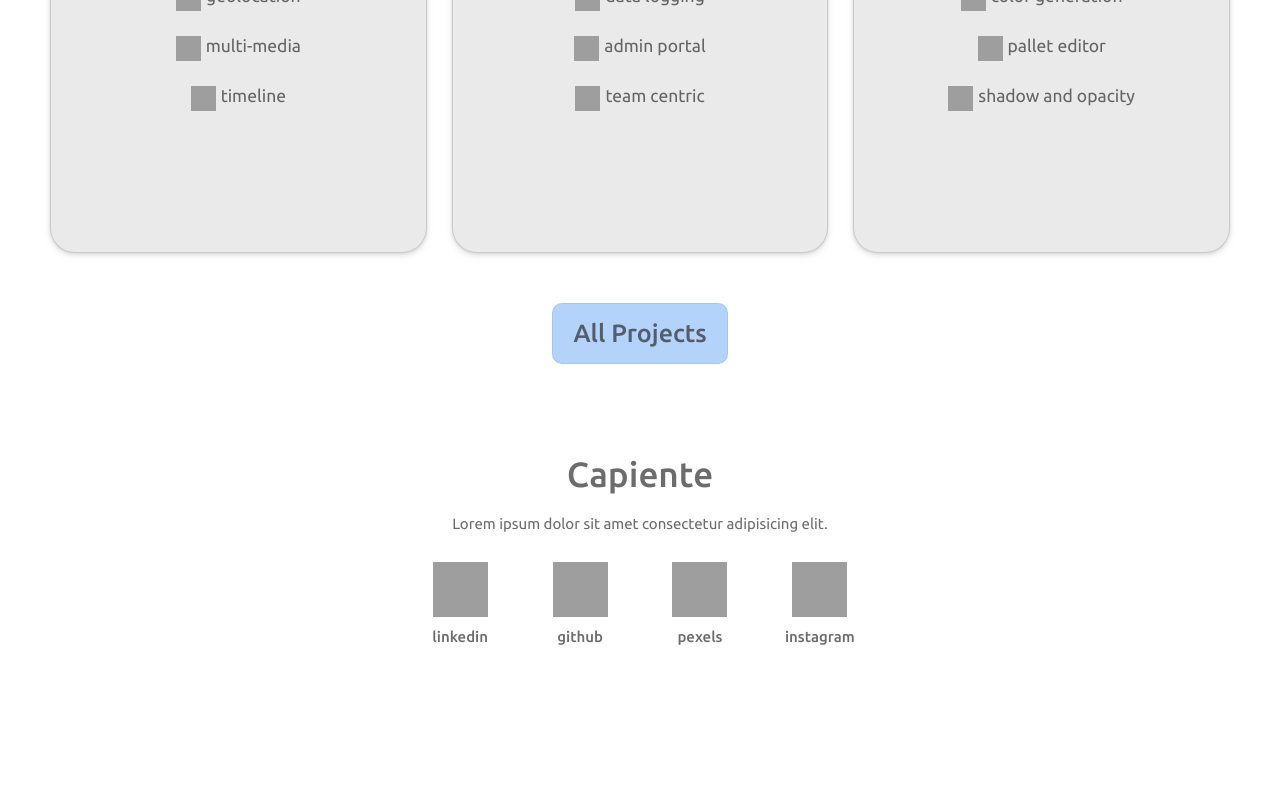
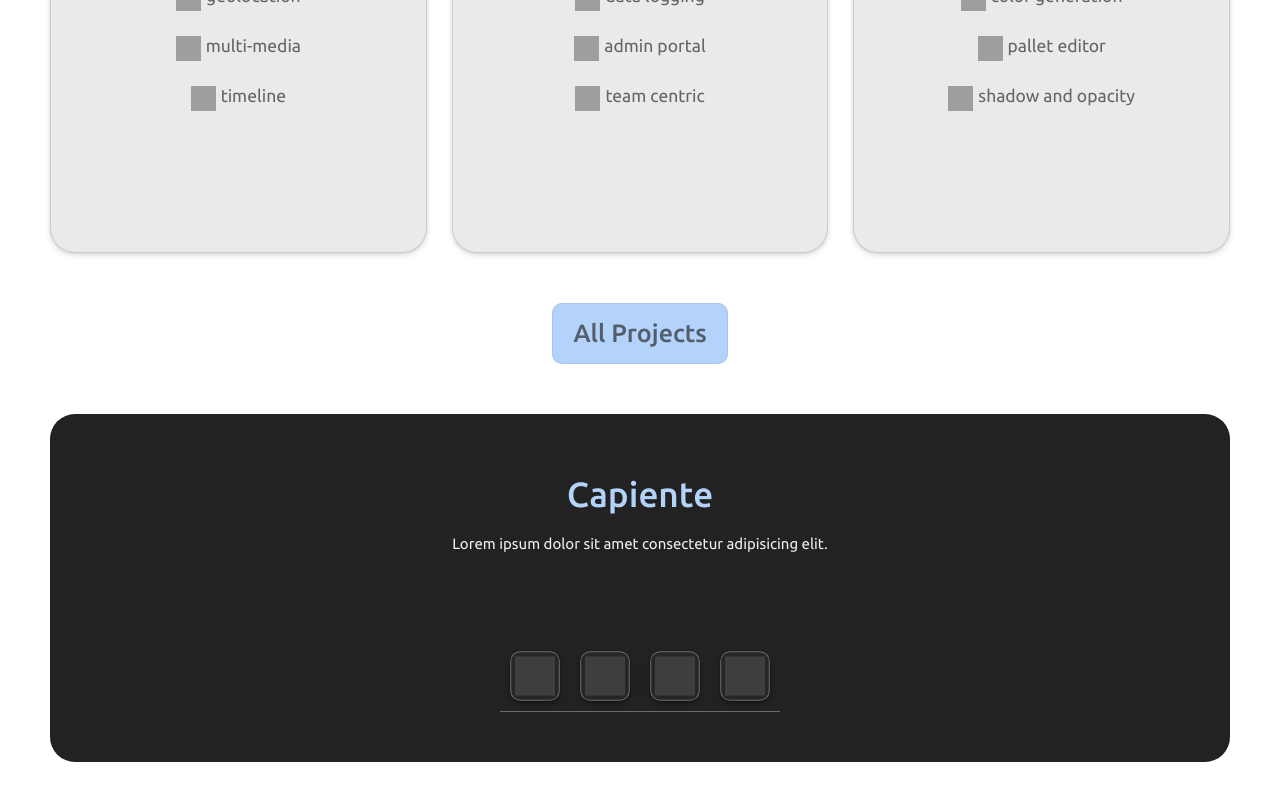
Before and after one commit to DylanSchiff/phuggit-proto, a React (Create React App) app: page / in a window 1280 px wide. Shown: the part 1596-2396 px from the top of the page. Before the commit the page ends 2341 px from the top, so only its background shows below. Built offline with nearby package versions, Linux system fonts and the light colour scheme; grey boxes are pictures that could not be loaded.

Commit message:
timetorefactorlul

```diff
--- a/src/App.jsx
+++ b/src/App.jsx
@@ -1,13 +1,16 @@
 import styled from "styled-components";
 // import PopBackground from "./components/pop/pop-background.component";
 // import PopDisplay from "./components/pop/pop-display.component";
-// import PopTray from "./components/pop/pop-tray.component";
+import PopTray from "./components/pop/pop-tray.component";
 import splashimage from "./components/images/light.svg";
 import ship from "./components/images/ship.svg";
 import circleone from "./components/images/circleone.svg";
 import circletwo from "./components/images/circletwo.svg";
 import circlethree from "./components/images/circlethree.svg";
-import { useState } from "react";
+import { useContext, useState } from "react";
+// import Pop from "./components/pop/pop.component";
+import { PopContext } from "./components/pop/pop.context";
+// import { POPS } from "./components/pop/POPDATA";
 
 const AppContainer = styled.div`
     min-height: 100vh;
@@ -556,62 +559,148 @@ const AdditionalProjectsButton = styled.div`
 //////////////////////////////////////////////////////////////////////
 
 const ContactBox = styled.div`
-    padding: 30px 0;
+    border-radius: 25px;
+    padding: 50px 0;
     flex: 1;
     width: 100%;
     display: flex;
     flex-flow: column nowrap;
     align-items: center;
     justify-content: center;
+    background-color: var(--main-002);
 `;
 const ContactHeading = styled.span`
     font-size: 35px;
     font-weight: 500;
     padding: 10px 0;
+    color: var(--accent-001);
 `;
 const ContactSubheading = styled.span`
     font-size: 15px;
     font-weight: 400;
     padding: 10px 0;
     text-align: center;
+    color: var(--white-003);
 `;
-const ContactIcons = styled.div`
-    padding: 20px;
-    display: grid;
-    grid-template-columns: repeat(4, 1fr);
-    align-items: center;
-    justify-items: center;
-    grid-gap: 50px;
-    @media only screen and (max-width: 600px) {
-        grid-template-columns: repeat(2, 1fr);
+// const PopTrayContainer = styled.div`
+//     min-height: 100px;
+//     max-height: 100px;
+//     z-index: 999;
+//     bottom: 20px;
+//     display: flex;
+//     justify-content: center;
+//     align-items: flex-end;
+//     border-bottom: 0.5px solid #ffffff55;
+//     padding: 20px 0 10px 0;
+// `;
+// const PopAndTabs = styled.div`
+//     display: flex;
+//     flex-flow: column nowrap;
+//     justify-content: center;
+//     align-items: center;
+// `;
+const ContactButton = styled.div`
+    margin-top: 30px;
+    cursor: pointer;
+    border-radius: 10px;
+    transition: 111ms linear;
+    user-select: none;
+    color: var(--white-001);
+    font-size: 20px;
+    font-weight: 600;
+    text-transform: uppercase;
+    border: 1px solid var(--fade-002);
+    background-color: var(--white-001);
+    padding: 10px 20px;
+    color: var(--accent-004);
+    &:hover {
+        color: var(--accent-001);
+        box-shadow: 0 1px 3px #0001, 0 2px 5px #0001, 0 3px 8px #2221;
+    }
+    @media only screen and (max-width: 1000px) {
+        font-size: 15px;
+        border: 1px solid var(--fade-002);
+        background-color: var(--white-001);
+        padding: 10px 20px;
+        color: var(--accent-004);
+        margin-bottom: 20px;
     }
 `;
-const ContactIcon = styled.div`
-    display: flex;
-    flex-flow: column nowrap;
-    align-items: center;
-    justify-content: center;
-`;
-const ContactIconImageContainer = styled.div`
-    display: flex;
-    align-items: center;
-    justify-content: center;
-    height: 55px;
-    width: 55px;
-`;
-const ContactIconImage = styled.img`
-    height: 55px;
-    width: 55px;
-`;
-const ContactIconHeadingContainer = styled.div`
-    margin-top: 10px;
-`;
-const ContactIconHeading = styled.span`
-    font-size: 15px;
-    font-weight: 500;
-`;
-const ContactButton = styled.div``;
+// const PopContainer = styled.div`
+//     margin: 0 10px;
+//     user-select: none;
+//     position: relative;
+//     transform-style: preserve-3d;
+//     perspective: 10px;
+//     background-color: #e9f1f605;
+//     outline: none;
+//     border-radius: 10px;
+//     min-height: 50px;
+//     min-width: 50px;
+//     max-height: 50px;
+//     max-width: 50px;
+//     box-shadow: ${({ popShadow }) => popShadow};
+//     overflow: hidden;
+//     display: flex;
+//     justify-content: center;
+//     align-items: center;
+//     border: 0.5px solid #ffffff55;
+//     cursor: pointer;
+//     transition: 500ms cubic-bezier(0.79, 0.51, 0.43, 0.92);
+//     transform: scale(0.99) ${({ popMovement }) => popMovement};
+//     &:active {
+//         transform: scale(0.9) ${({ popMovement }) => popMovement};
+//     }
+// `;
 
+// const PopHolographic = styled.div`
+//     position: absolute;
+//     max-height: 300px;
+//     max-width: 300px;
+//     min-height: 300px;
+//     min-width: 300px;
+//     background: linear-gradient(
+//         145deg,
+//         transparent 38%,
+//         #ffffff33 40%,
+//         #add8e633 45%,
+//         #ffffff33 50%,
+//         transparent 52%
+//     );
+//     transform: ${({ holographicMovement }) => holographicMovement};
+//     pointer-events: none;
+//     transition: 500ms cubic-bezier(0.79, 0.51, 0.43, 0.92);
+// `;
+
+// const PopImageContainer = styled.div`
+//     position: static;
+//     min-height: 40px;
+//     min-width: 40px;
+//     max-height: 40px;
+//     max-width: 40px;
+//     pointer-events: none;
+//     display: flex;
+//     justify-content: center;
+//     align-items: center;
+//     /* border-radius: 50%; */
+//     /* background-color: lightblue; */
+//     opacity: ${({ opac }) => opac};
+//     transition: 500ms cubic-bezier(0.79, 0.51, 0.43, 0.92);
+// `;
+
+// const PopImage = styled.img`
+//     /* min-height: 30px;
+//     min-width: 30px;
+//     max-height: 30px;
+//     max-width: 30px; */
+//     min-height: 40px;
+//     min-width: 40px;
+//     max-height: 40px;
+//     max-width: 40px;
+//     object-fit: cover;
+//     user-select: none;
+//     transition: 500ms cubic-bezier(0.79, 0.51, 0.43, 0.92);
+// `;
 //////////////////////////////////////////////////////////////////////
 //////////////////////////////////////////////////////////////////////
 
@@ -720,42 +809,38 @@ const cards = [
     },
 ];
 
-const contactIcons = [
-    {
-        id: "1",
-        heading: "linkedin",
-        imageUrl: "https://www.svgrepo.com/show/70809/linkedin.svg",
-    },
-    {
-        id: "2",
-        heading: "github",
-        imageUrl: "https://www.svgrepo.com/show/341847/github.svg",
-    },
-    {
-        id: "3",
-        heading: "pexels",
-        imageUrl:
-            "https://cdn.dribbble.com/users/3027576/avatars/normal/5fa423ee11a1e0d7b32815eb8397512c.png?1594056145",
-    },
-    {
-        id: "4",
-        heading: "instagram",
-        imageUrl: "https://www.svgrepo.com/show/13639/instagram.svg",
-    },
-];
+// const unmovedHolographic = "translate(-90px, -90px)";
+// const movedHolographic = "translate(90px, 90px)";
+
+// const unmovedPop = "translate( 0px , 0px )";
+// const movedPop = "translate( -0px , -20px )";
+
+// const unmovedShadow =
+//     "0 1px 3px #00000044, 0 2px 5px #00000033, 0 3px 8px #00000022, 0 0px 0px #00000011, 0 0px 0px #00000011, inset 0 0px 0px #00000011, inset 0 0px 0px #00000011, inset 0 0px 0px #00000011, inset 0 0px 0px #00000011, inset 0 0px 0px #00000011";
+// const movedShadow =
+//     "0 1px 3px #b1ccf755, 0 2px 5px #b1ccf799, 0 3px 8px #b1ccf799, 0 5px 11px #b1ccf733, 0 8px 15px #b1ccf733, inset 0 1px 3px #b1ccf711, inset 0 2px 5px #b1ccf707, inset 0 3px 8px #b1ccf707, inset 0 5px 11px #b1ccf705, inset 0 8px 15px #b1ccf705";
+
+// const unmovedOpacity = "0.2";
+// const movedOpacity = "0.8";
 
 const App = () => {
     const [additionalProjectsVisible, setAdditionalProjectsVisible] =
         useState("none");
     const toggleAdditionalProjectsVisible = () =>
         setAdditionalProjectsVisible(!additionalProjectsVisible);
+    const { currentPop } = useContext(PopContext);
+    // const togglePop = (pop) => {
+    //     if (currentPop === pop) {
+    //         setCurrentPop(null);
+    //         // setCurrentPopDisplay(null);
+    //         // } else if (pop.tabs.length > 0) {
+    //         //     setCurrentPop(pop);
+    //     } else {
+    //         setCurrentPop(pop);
+    //         // setCurrentPopDisplay(pop.fallbackTab.element);
+    //     }
+    // };
     return (
-        // <AppContents>
-        //     <PopTray />
-        //     <PopDisplay />
-        //     <PopBackground />
-        // </AppContents>
-
         <>
             <AppNavbar backgroundimage={`url(${ship})`}>
                 <NavLogoContainer>
@@ -881,24 +966,10 @@ const App = () => {
                             Lorem ipsum dolor sit amet consectetur adipisicing
                             elit.
                         </ContactSubheading>
-                        <ContactIcons>
-                            {contactIcons.map((icon) => {
-                                const { id, heading, imageUrl } = icon;
-                                return (
-                                    <ContactIcon key={id}>
-                                        <ContactIconImageContainer>
-                                            <ContactIconImage src={imageUrl} />
-                                        </ContactIconImageContainer>
-                                        <ContactIconHeadingContainer>
-                                            <ContactIconHeading>
-                                                {heading}
-                                            </ContactIconHeading>
-                                        </ContactIconHeadingContainer>
-                                    </ContactIcon>
-                                );
-                            })}
-                        </ContactIcons>
-                        <ContactButton></ContactButton>
+                        <PopTray />
+                        {currentPop && (
+                            <ContactButton>{`Go to : ${currentPop.heading}`}</ContactButton>
+                        )}
                     </ContactBox>
                 </AppCardsContainer>
             </AppContainer>
--- /dev/null
+++ b/src/components/pop/POPDATA.jsx
@@ -0,0 +1,27 @@
+export const POPS = [
+    {
+        id: "linkedin-pop",
+        heading: "linkedin",
+        isClicked: false,
+        imageUrl: "https://www.svgrepo.com/show/70809/linkedin.svg",
+    },
+    {
+        id: "github-pop",
+        heading: "github",
+        isClicked: false,
+        imageUrl: "https://www.svgrepo.com/show/341847/github.svg",
+    },
+    {
+        id: "pexels-pop",
+        heading: "pexels",
+        isClicked: false,
+        imageUrl:
+            "https://cdn.dribbble.com/users/3027576/avatars/normal/5fa423ee11a1e0d7b32815eb8397512c.png?1594056145",
+    },
+    {
+        id: "instagram-pop",
+        heading: "instagram",
+        isClicked: false,
+        imageUrl: "https://www.svgrepo.com/show/13639/instagram.svg",
+    },
+];
--- a/src/components/pop/pop-tray.component.jsx
+++ b/src/components/pop/pop-tray.component.jsx
@@ -1,12 +1,14 @@
 import { useContext } from "react";
 import styled from "styled-components";
-import PopTabs from "./pop-tabs.component";
+// import PopTabs from "./pop-tabs.component";
 import Pop from "./pop.component";
 import { PopContext } from "./pop.context";
-import { POPS } from "./POP_DATA";
+import { POPS } from "./POPDATA";
 
 const PopTrayContainer = styled.div`
-    position: absolute;
+    /* position: absolute; */
+    min-height: 150px;
+    min-height: 150px;
     z-index: 999;
     bottom: 20px;
     display: flex;
@@ -15,32 +17,36 @@ const PopTrayContainer = styled.div`
     border-bottom: 0.5px solid #ffffff55;
     padding: 20px 0 10px 0;
 `;
-const PopAndTabs = styled.div`
-    display: flex;
-    flex-flow: column nowrap;
-    justify-content: center;
-    align-items: center;
-`;
+// const PopAndTabs = styled.div`
+//     display: flex;
+//     flex-flow: column nowrap;
+//     justify-content: center;
+//     align-items: center;
+// `;
 const PopTray = () => {
     const { currentPop } = useContext(PopContext);
     return (
         <PopTrayContainer>
             {POPS &&
                 POPS.map((pop) => {
-                    const { id, tabs } = pop;
+                    const {
+                        id,
+                        // tabs
+                    } = pop;
                     return (
-                        <PopAndTabs key={id}>
-                            <PopTabs
-                                tabs={tabs}
-                                isSelected={
-                                    currentPop
-                                        ? currentPop.id === id
-                                            ? true
-                                            : false
-                                        : false
-                                }
-                            />
+                        // <PopAndTabs key={id}>
+                        //     <PopTabs
+                        //         tabs={tabs}
+                        //         isSelected={
+                        //             currentPop
+                        //                 ? currentPop.id === id
+                        //                     ? true
+                        //                     : false
+                        //                 : false
+                        //         }
+                        //     />
                         <Pop
+                            key={id}
                             pop={pop}
                             isSelected={
                                 currentPop
@@ -50,7 +56,7 @@ const PopTray = () => {
                                     : false
                             }
                         ></Pop>
-                        </PopAndTabs>
+                        // </PopAndTabs>
                     );
                 })}
         </PopTrayContainer>
```
Also changed, not shown: src/components/pop/POP_DATA.jsx (+45 -45 lines), src/components/pop/pop.component.jsx (+9 -6 lines). Lines whose indentation alone changed are shown as unchanged.
